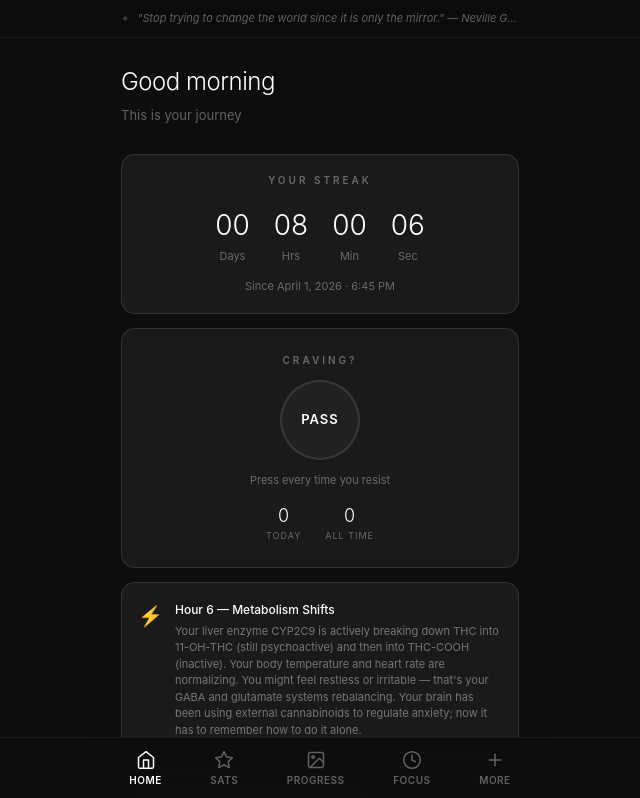
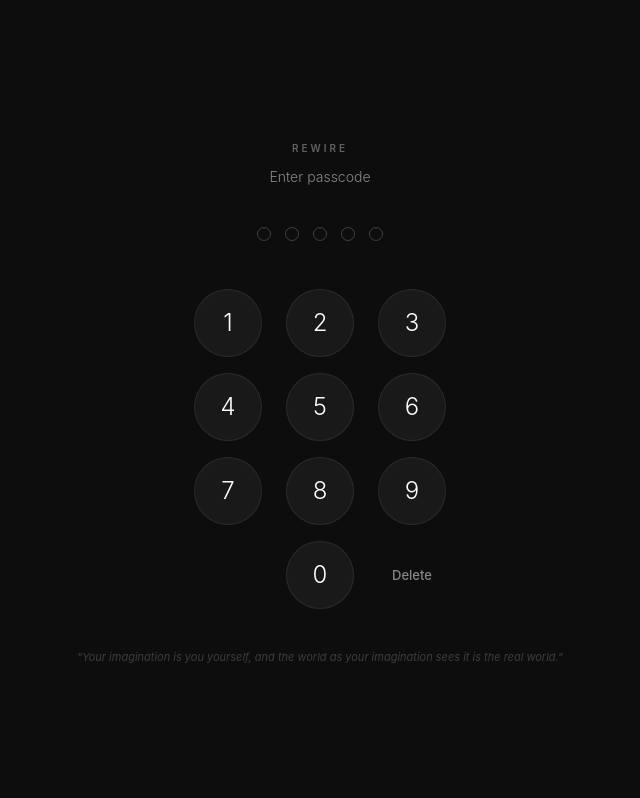
Before and after one commit to Create-and-Source/rewire-app, a React (Vite) app: page / in a window 1280 px wide. Shown: the top 798 px of the page, without its empty margins (320-960 px from the left). Built offline with nearby package versions, Linux system fonts and the light colour scheme.

Commit message:
Add passcode lock screen (55555) with iOS-style numpad and shake animation

```diff
--- a/src/App.jsx
+++ b/src/App.jsx
@@ -224,10 +224,100 @@
 }
 
 // ============================================================
+// PASSCODE GATE
+// ============================================================
+
+const PASSCODE = '55555'
+
+function PasscodeScreen({ onUnlock }) {
+  const [code, setCode] = useState('')
+  const [shake, setShake] = useState(false)
+  const [dots, setDots] = useState([false, false, false, false, false])
+
+  const press = (num) => {
+    if (code.length >= 5) return
+    const next = code + num
+    const nextDots = dots.map((_, i) => i < next.length)
+    setCode(next)
+    setDots(nextDots)
+
+    if (next.length === 5) {
+      if (next === PASSCODE) {
+        setTimeout(() => onUnlock(), 200)
+      } else {
+        setShake(true)
+        setTimeout(() => { setCode(''); setDots([false, false, false, false, false]); setShake(false) }, 500)
+      }
+    }
+  }
+
+  const del = () => {
+    if (!code.length) return
+    const next = code.slice(0, -1)
+    setCode(next)
+    setDots(dots.map((_, i) => i < next.length))
+  }
+
+  const numPad = [[1,2,3],[4,5,6],[7,8,9],[null,0,'del']]
+
+  return (
+    <div style={{ minHeight: '100vh', display: 'flex', flexDirection: 'column', alignItems: 'center', justifyContent: 'center', background: '#0D0D0D', padding: 20 }}>
+      <div style={{ marginBottom: 8 }}>
+        <span style={{ fontSize: 10, fontWeight: 600, textTransform: 'uppercase', letterSpacing: 3, color: 'rgba(255,255,255,0.35)' }}>REWIRE</span>
+      </div>
+
+      <p style={{ fontSize: 14, fontWeight: 300, color: 'rgba(255,255,255,0.5)', marginBottom: 40 }}>Enter passcode</p>
+
+      <motion.div animate={shake ? { x: [-12, 12, -8, 8, -4, 4, 0] } : {}} transition={{ duration: 0.4 }}
+        style={{ display: 'flex', gap: 14, marginBottom: 48 }}>
+        {dots.map((filled, i) => (
+          <motion.div key={i} animate={{ scale: filled ? [1, 1.2, 1] : 1 }} transition={{ duration: 0.15 }}
+            style={{ width: 14, height: 14, borderRadius: '50%',
+              border: '1.5px solid rgba(255,255,255,0.2)',
+              background: filled ? '#fff' : 'transparent',
+              transition: 'background 0.15s' }} />
+        ))}
+      </motion.div>
+
+      <div style={{ display: 'flex', flexDirection: 'column', gap: 16, maxWidth: 280, width: '100%' }}>
+        {numPad.map((row, ri) => (
+          <div key={ri} style={{ display: 'flex', justifyContent: 'center', gap: 24 }}>
+            {row.map((key, ki) => (
+              key === null ? <div key={ki} style={{ width: 68, height: 68 }} /> :
+              key === 'del' ? (
+                <button key={ki} onClick={del}
+                  style={{ width: 68, height: 68, borderRadius: '50%', background: 'none', border: 'none', cursor: 'pointer',
+                    display: 'flex', alignItems: 'center', justifyContent: 'center', color: 'rgba(255,255,255,0.5)', fontSize: 13, fontWeight: 500, fontFamily: 'Inter' }}>
+                  Delete
+                </button>
+              ) : (
+                <button key={ki} onClick={() => press(key)}
+                  style={{ width: 68, height: 68, borderRadius: '50%', background: 'rgba(255,255,255,0.05)',
+                    border: '1px solid rgba(255,255,255,0.08)', cursor: 'pointer',
+                    display: 'flex', alignItems: 'center', justifyContent: 'center',
+                    fontSize: 24, fontWeight: 300, color: '#fff', fontFamily: 'Inter',
+                    transition: 'all 0.15s' }}>
+                  {key}
+                </button>
+              )
+            ))}
+          </div>
+        ))}
+      </div>
+
+      <p style={{ fontSize: 11, color: 'rgba(255,255,255,0.2)', marginTop: 40, fontStyle: 'italic' }}>
+        "{NEVILLE_QUOTES[Math.floor(Date.now() / 86400000) % NEVILLE_QUOTES.length]}"
+      </p>
+    </div>
+  )
+}
+
+// ============================================================
 // MAIN APP
 // ============================================================
 
 export default function App() {
+  const [unlocked, setUnlocked] = useState(false)
   const [page, setPage] = useState('home')
   const [time, setTime] = useState(getTimeSince())
   const [quote, setQuote] = useState(NEVILLE_QUOTES[Math.floor(Math.random() * NEVILLE_QUOTES.length)])
@@ -237,6 +327,8 @@
   useEffect(() => { const i = setInterval(() => setTime(getTimeSince()), 1000); return () => clearInterval(i) }, [])
   useEffect(() => { const i = setInterval(() => setQuote(NEVILLE_QUOTES[Math.floor(Math.random() * NEVILLE_QUOTES.length)]), 45000); return () => clearInterval(i) }, [])
   useEffect(() => { if (!visionImages.length) return; const i = setInterval(() => setBgIdx(v => (v + 1) % visionImages.length), 15000); return () => clearInterval(i) }, [visionImages.length])
+
+  if (!unlocked) return <PasscodeScreen onUnlock={() => setUnlocked(true)} />
 
   const bgImg = visionImages[bgIdx]?.url
 
```
